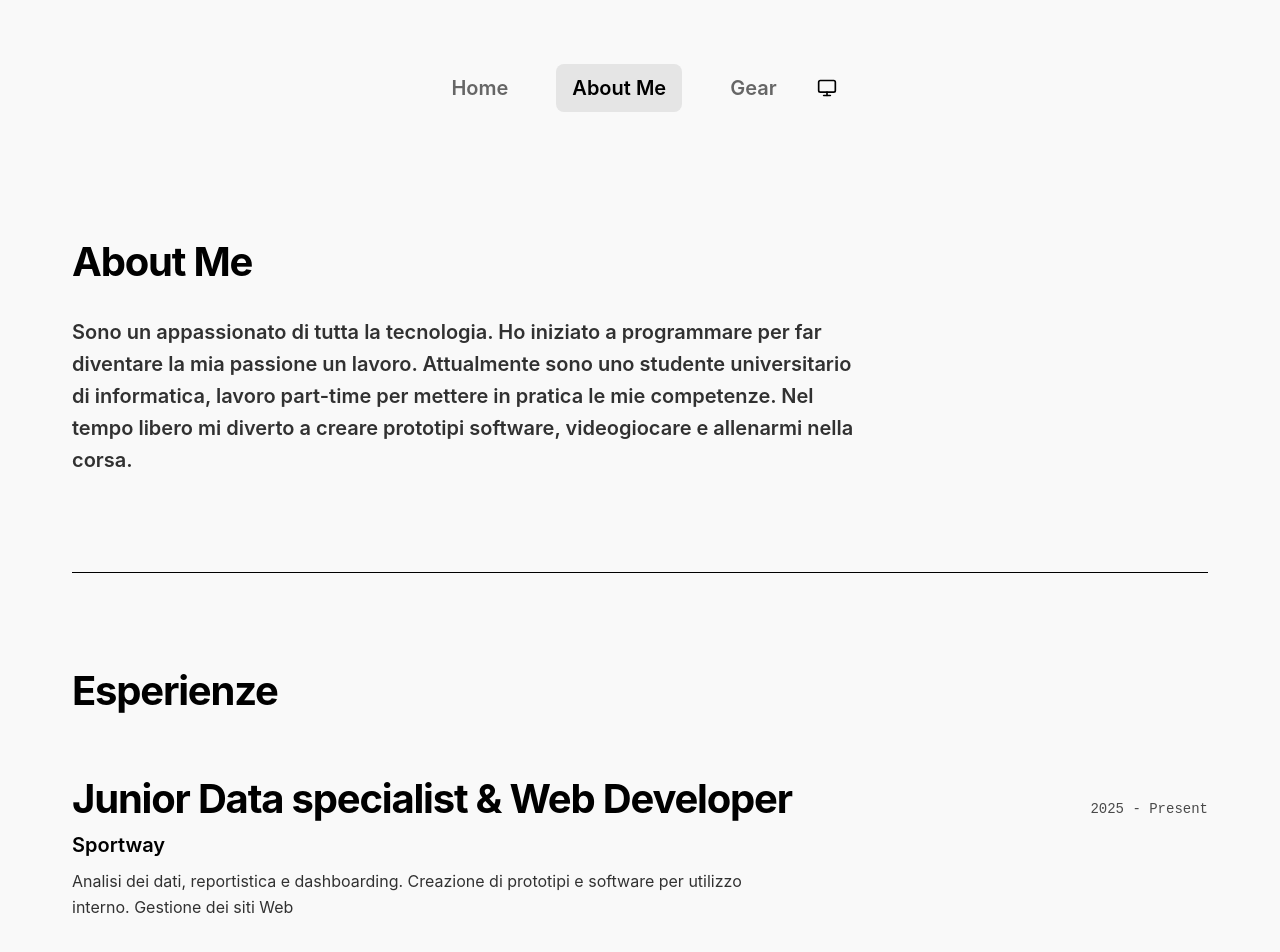
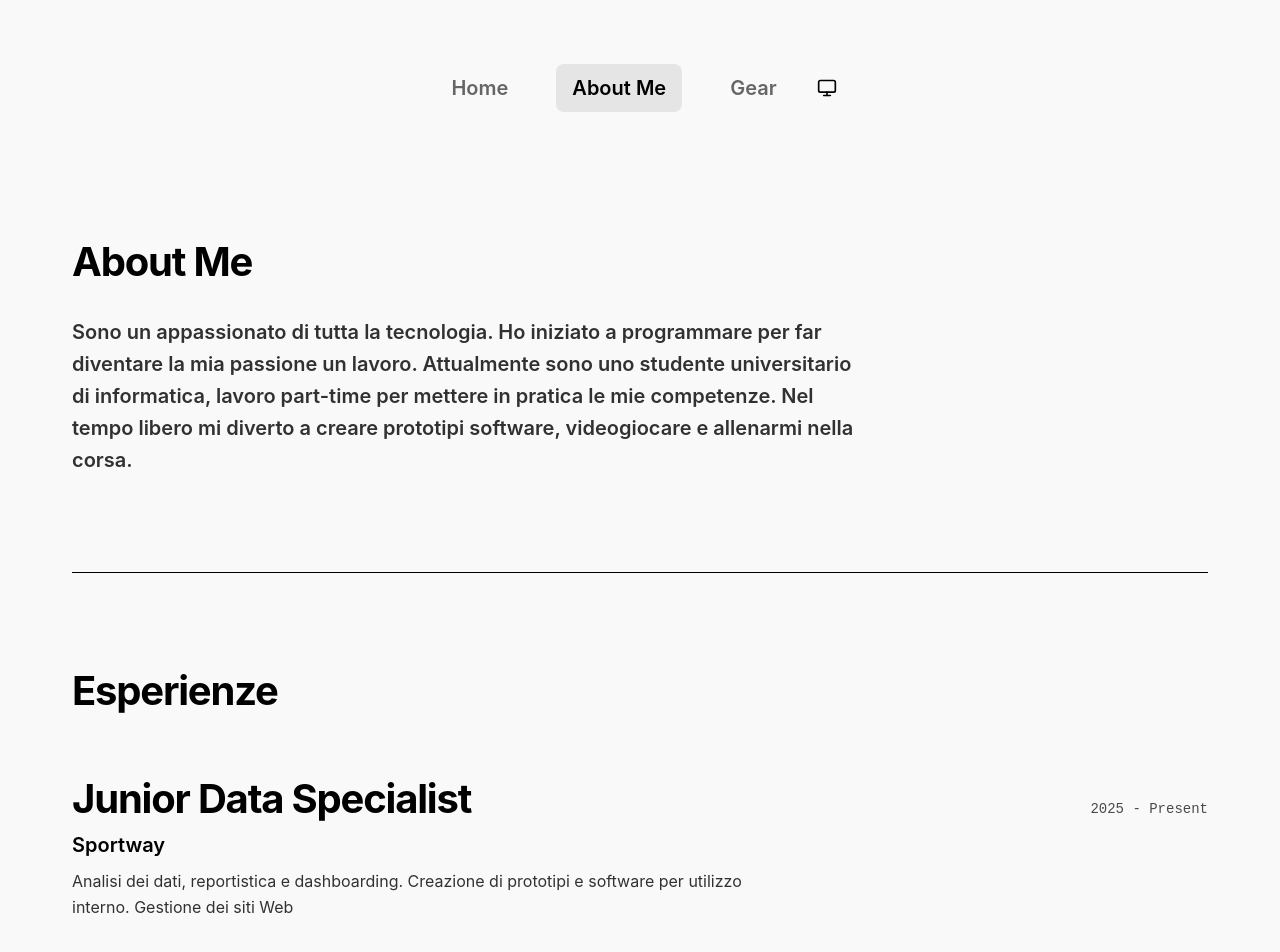
Before and after one commit to Ludovico-B/My-personal-website, a React (Vite) app: page /about in a window 1280 px wide. Shown: the top 952 px of the page. Built offline with nearby package versions, Linux system fonts and the light colour scheme.

Commit message:
Fix a content

```diff
--- a/src/components/Experience.jsx
+++ b/src/components/Experience.jsx
@@ -14,7 +14,7 @@ const ExperienceItem = ({ role, company, period, description }) => (
 const Experience = () => {
     const experiences = [
         {
-            role: 'Junior Data specialist & Web Developer',
+            role: 'Junior Data Specialist',
             company: 'Sportway',
             period: '2025 - Present',
             description: 'Analisi dei dati, reportistica e dashboarding. Creazione di prototipi e software per utilizzo interno. Gestione dei siti Web',
```
